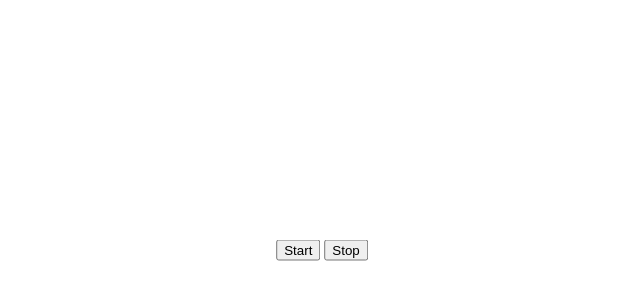
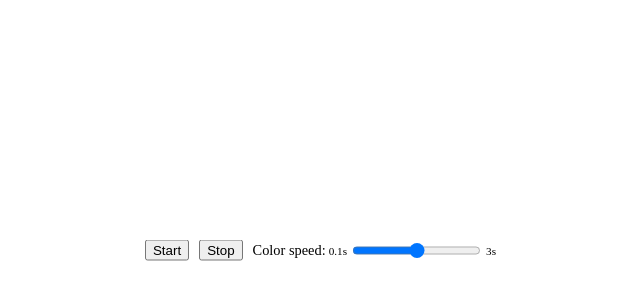
Before and after one commit to Yurimcalex/color-madness, a website built with Vite: page index.html in a window 1280 px wide. Shown: the part 150-450 px from the top of the page, without its empty margins (318-958 px from the left). Built offline with nearby package versions, Linux system fonts and the light colour scheme.

Commit message:
Create speed range element

```diff
--- a/index.html
+++ b/index.html
@@ -8,15 +8,21 @@
   </head>
   <body>
     <div class="page">
-      <div class="color">
-
-      </div>
+      <div class="color"></div>
 
       <div class="controls">
         <button class="controls_start">Start</button>
         <button class="controls_stop">Stop</button>
+
+        <div class="controls_speed speed-range">
+          <label  class="speed-range_label" for="transition_speed">Color speed:</label>
+          <span class="speed-range_value">0.1s</span>
+          <input id="transition_speed" type="range" min="0.1" max="3" step="any" />
+          <span class="speed-range_value">3s</span>
+        </div>
       </div>
     </div>
+
     <script type="module" src="/src/main.js"></script>
   </body>
 </html>
--- a/src/style.css
+++ b/src/style.css
@@ -25,4 +25,22 @@ body {
   top: 50%;
   left: 50%;
   transform: translate(-50%, -50%);
+  display: flex;
+  align-items: center;
+  gap: 10px;
 }
+
+
+.speed-range {
+  display: flex;
+  align-items: center;
+}
+
+.speed-range_label {
+  font-size: 0.9em;
+}
+
+.speed-range_value {
+  padding: 3px;
+  font-size: 0.7em;
+}
```
